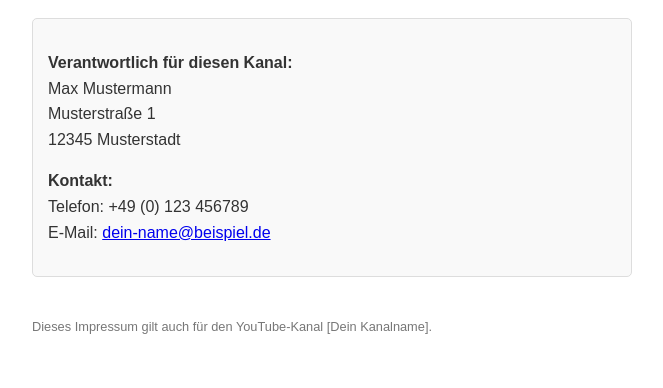
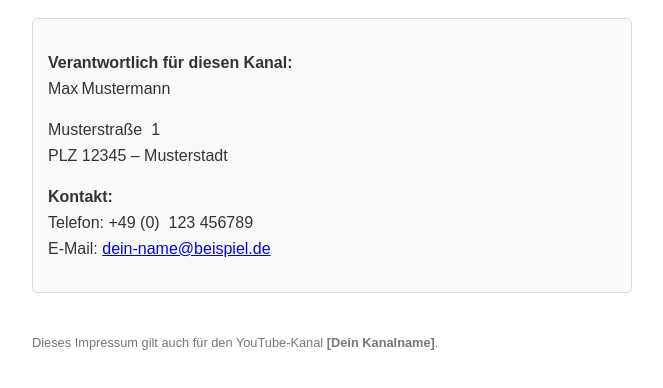
Before and after one commit to KainCo/Impressum, a plain HTML site: page index.html in a window 1280 px wide. Shown: the part 148-536 px from the top of the page, without its empty margins (308-971 px from the left). Drawn offline with Linux system fonts and the light colour scheme.

Commit message:
Update index.html

```diff
--- a/index.html
+++ b/index.html
@@ -4,11 +4,38 @@
     <meta charset="UTF-8">
     <meta name="viewport" content="width=device-width, initial-scale=1.0">
     <title>Impressum</title>
+
+    <!-- Keine Indexierung -->
+    <meta name="robots" content="noindex, nofollow">
+
     <style>
-        body { font-family: sans-serif; line-height: 1.6; max-width: 600px; margin: 40px auto; padding: 20px; color: #333; }
-        h1 { border-bottom: 2px solid #eee; padding-bottom: 10px; }
-        .contact-box { background: #f9f9f9; padding: 15px; border-radius: 5px; border: 1px solid #ddd; }
-        footer { margin-top: 40px; font-size: 0.8em; color: #777; }
+        body {
+            font-family: sans-serif;
+            line-height: 1.6;
+            max-width: 600px;
+            margin: 40px auto;
+            padding: 20px;
+            color: #333;
+        }
+        h1 {
+            border-bottom: 2px solid #eee;
+            padding-bottom: 10px;
+        }
+        .contact-box {
+            background: #f9f9f9;
+            padding: 15px;
+            border-radius: 5px;
+            border: 1px solid #ddd;
+        }
+        footer {
+            margin-top: 40px;
+            font-size: 0.8em;
+            color: #777;
+        }
+        .spacer {
+            display: inline-block;
+            width: 0.2em;
+        }
     </style>
 </head>
 <body>
@@ -16,28 +43,52 @@
 <h1>Impressum</h1>
 
 <div class="contact-box">
+
     <p><strong>Verantwortlich für diesen Kanal:</strong><br>
-        Max Mustermann<br>
-        Musterstraße 1<br>
-        12345 Musterstadt</p>
+        Max<span class="spacer"></span>Mustermann
+    </p>
 
-        <p><strong>Kontakt:</strong><br>
-        Telefon: +49 (0) 123 456789<br>
-        E-Mail: <span id="email-placeholder"><em>Wird geladen...</em></span></p>
+    <p>
+        Musterstraße&nbsp;<!-- -->
+        <span style="display:none;">bot</span>
+        1<br>
+        PLZ&nbsp;12345&nbsp;–&nbsp;Musterstadt
+    </p>
+
+    <p>
+        <strong>Kontakt:</strong><br>
+
+        Telefon:
+        +49&nbsp;(0)&nbsp;
+        <span style="display:none;">spam</span>
+        123&nbsp;456789
+        <br>
+
+        E-Mail:
+        <span id="email-placeholder"><em>wird geladen…</em></span>
+    </p>
+
 </div>
 
 <footer>
-        <p>Dieses Impressum gilt auch für den YouTube-Kanal [Dein Kanalname].</p>
+    <p>
+        Dieses Impressum gilt auch für den YouTube-Kanal
+        <strong>[Dein Kanalname]</strong>.
+    </p>
 </footer>
 
 <script>
-        // JavaScript Snippet zur Maskierung
-        (function() {
-            var user = "dein-name";       // Teil vor dem @
-            var domain = "beispiel.de";   // Teil nach dem @
-            var element = document.getElementById('email-placeholder');
-            var email = user + "@" + domain;
-            element.innerHTML = '<a href="mailto:' + email + '">' + email + '</a>';
+(function () {
+    // leicht gehärtete JS-Mail
+    var part1 = "dein";
+    var part2 = "-name";
+    var domain1 = "beispiel";
+    var domain2 = ".de";
+
+    var email = part1 + part2 + "@" + domain1 + domain2;
+    var el = document.getElementById("email-placeholder");
+
+    el.innerHTML = '<a href="mailto:' + email + '">' + email + '</a>';
 })();
 </script>
 
```
Lines whose indentation alone changed are shown as unchanged.
